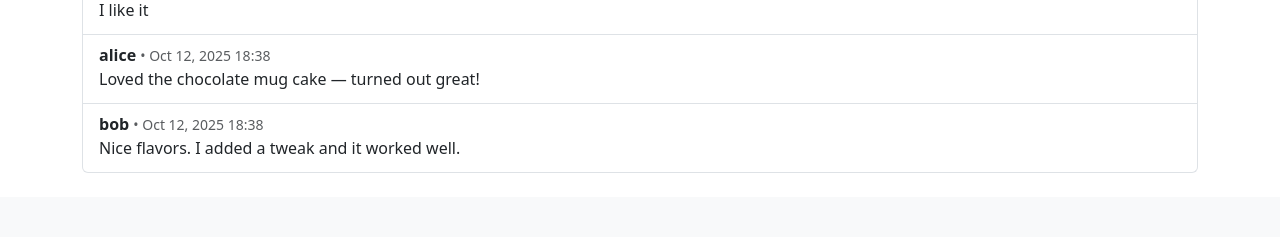
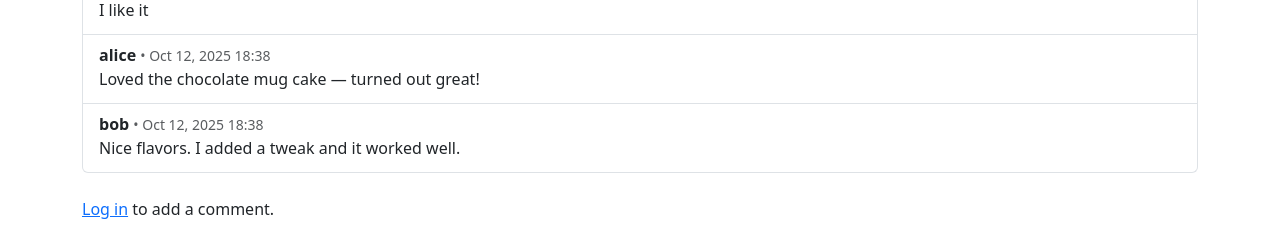
Before and after one commit to DanBaloiu/recipe-share-site, a Django app: page /recipe/chocolate-mug-cake/ in a window 1280 px wide. Shown: the part 750-987 px from the top of the page. Before the commit the page ends 923 px from the top, so only its background shows below. Run offline with Django 4.2, Linux system fonts and the light colour scheme; data comes from the database, SQL or seed files in the repository.

```diff
--- a/recipes/templates/recipes/recipe_detail.html
+++ b/recipes/templates/recipes/recipe_detail.html
@@ -40,5 +40,21 @@
   <p class="text-muted">No comments yet.</p>
   {% endif %}
 
+  {% if user.is_authenticated %}
+  <hr class="my-4">
+  <h5 class="mb-3">Add a comment</h5>
+  <form method="post" class="mb-5">
+    {% csrf_token %}
+    {{ comment_form.body }}
+    <div class="mt-2">
+      <button class="btn btn-primary btn-sm">Post comment</button>
+    </div>
+  </form>
+  {% else %}
+  <p class="mt-3">
+    <a href="{% url 'login' %}">Log in</a> to add a comment.
+  </p>
+  {% endif %}
+
 </article>
 {% endblock %}
```
